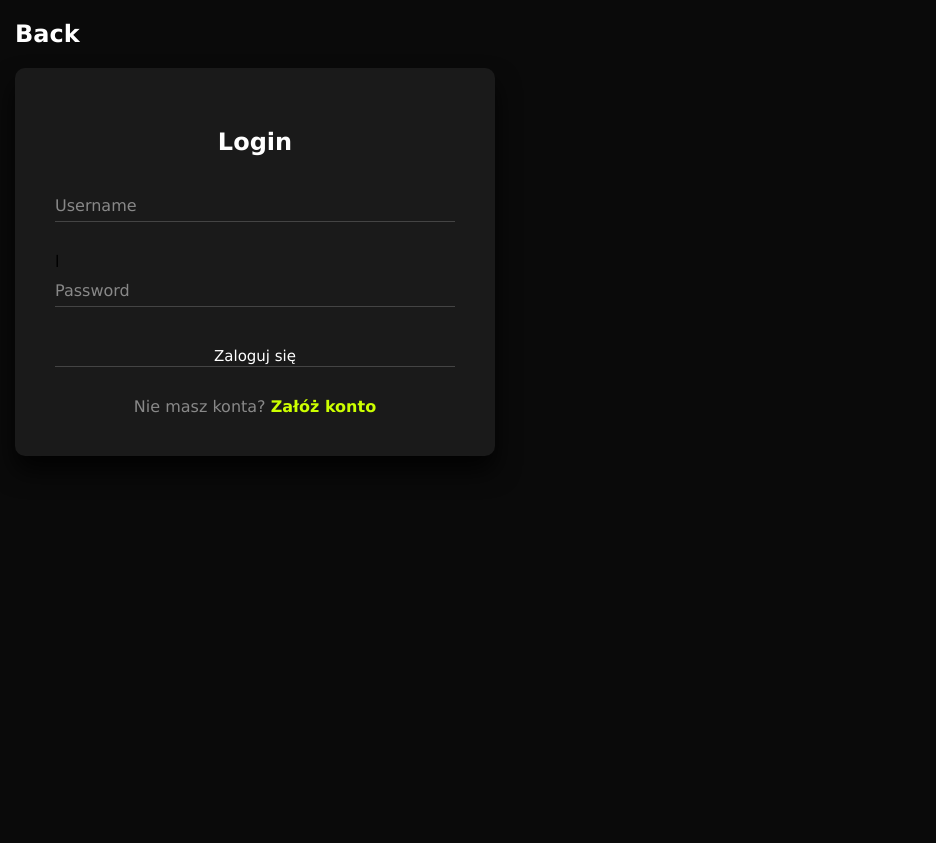
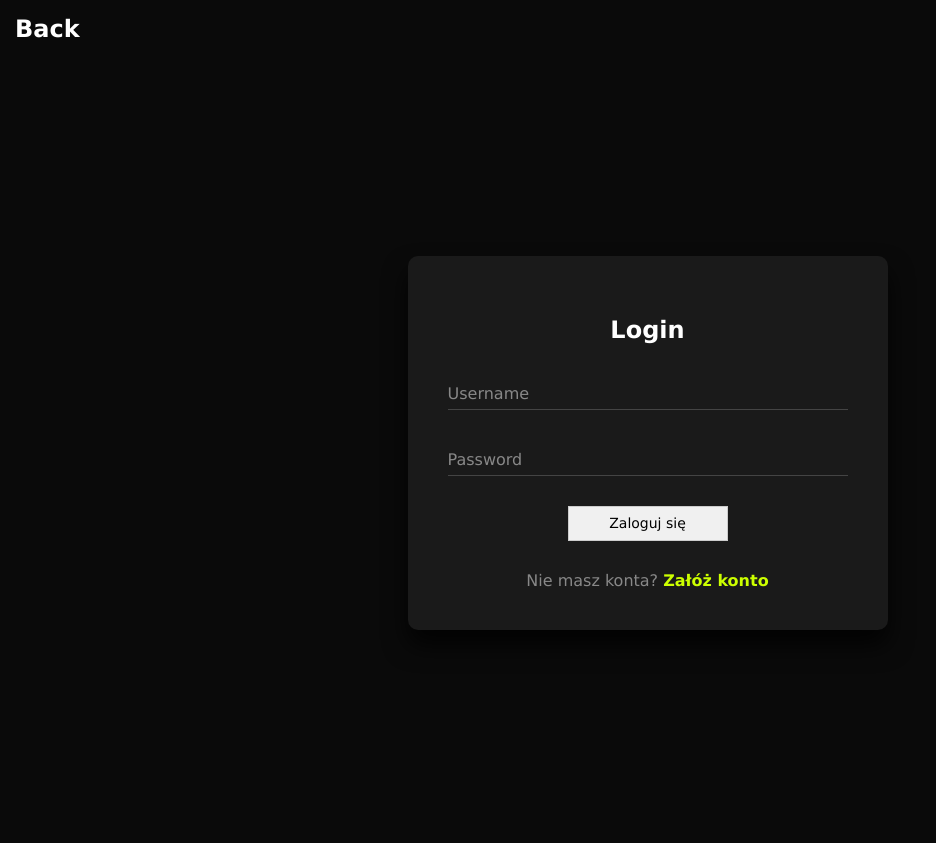
Before and after one commit to hgxxqua/php-store-ostrava, a PHP site: page /login.php in a window 1280 px wide. Shown: the whole page, without its empty margins (0-936 px from the left). Before the commit the page ends 456 px from the top, so only its background shows below. Run offline with PHP 8.4, Linux system fonts and the light colour scheme.

Commit message:
fix
login fix + registracja rabotaet na ura

```diff
--- a/login.php
+++ b/login.php
@@ -1,7 +1,11 @@
 <?php
 session_start();
 require_once("functions.php");
-if(isset($_POST["Login"])){
+
+// Проверяем, пришла ли форма методом POST
+if ($_SERVER["REQUEST_METHOD"] == "POST" && isset($_POST["Login"])) {
+    // Вызываем твою функцию из functions.php
+    // Убедись, что в HTML name="Login" и name="Haslo"
     login($_POST["Login"], $_POST["Haslo"]);
 }
 ?>
@@ -10,26 +14,21 @@ if(isset($_POST["Login"])){
 <head>
     <meta charset="UTF-8">
     <title>Login</title>
-
     <style>
-
-
         body {
             margin: 0;
-    background: #0a0a0a; /* Очень темный фон как на сайте */
+            background: #0a0a0a;
             font-family: Verdana;
             overflow: hidden;
-    margin-top: 15px;
-    margin-left: 15px;
+            padding-top: 15px;
+            padding-left: 15px;
         }
 
-
         .glowa {
-    height:100vh;
+            height: 100vh;
             display: flex;
             justify-content: center;
             align-items: center;
-    overflow-y: hidden;
         }
 
         .login-box {
@@ -46,13 +45,12 @@ if(isset($_POST["Login"])){
             margin-bottom: 30px;
         }
 
-.user-box { position: relative; }
+        .user-box { position: relative; margin-bottom: 30px; }
 
         .user-box input {
             width: 100%;
             padding: 10px 0;
             color: #fff;
-    margin-bottom: 30px;
             border: none;
             border-bottom: 1px solid #444;
             background: transparent;
@@ -68,14 +66,12 @@ if(isset($_POST["Login"])){
             transition: .5s;
         }
 
-
         .user-box input:focus ~ label,
         .user-box input:valid ~ label {
             top: -17px;
             font-size: 15px;
             color: #ccff00;
         }
-
 
         .user-box input:focus {
             border-bottom: 1px solid #ccff00;
@@ -84,6 +80,7 @@ if(isset($_POST["Login"])){
         .rejestracja {
             text-align: center;
             color: #888;
+            margin-top: 20px;
         }
 
         a {
@@ -96,60 +93,72 @@ a:hover {
             color: #fff;
         }
 
-.blok-dla-knopki
-{
-    width:100%;
-    display:flex;
-    justify-content:center;
-    text-align:center;
+        .blok-dla-knopki {
+            width: 100%;
+            display: flex;
+            justify-content: center;
+            margin-top: 10px;
         }
 
-
-.knopka-dla-rega{
-
-    margin-bottom:30px;
-    text-align:center;
-    height:30px;
-    width:150px;
-    font-family:Verdana;
-    font-size:15px;
-    cursor:pointer;
+        .knopka-dla-rega {
+            background: #f0f0f0;
+            border: 1px solid #ccc;
+            margin-bottom: 10px;
+            text-align: center;
+            height: 35px;
+            width: 160px;
+            font-family: Verdana;
+            font-size: 14px;
+            cursor: pointer;
+            transition: 0.3s;
         }
 
+        .knopka-dla-rega:hover {
+            background: #ccff00;
+            border-color: #ccff00;
+        }
 
-
-
+        .error-msg {
+            color: #ff4444;
+            text-align: center;
+            margin-bottom: 20px;
+        }
     </style>
 </head>
 <body>
 
-    <a href="index.php"><h2 style="color:white">Back</h2></a>
+    <a href="index.php"><h2 style="color:white; margin:0;">Back</h2></a>
 
-    <div class="g method="POST" action="login.php"lowa">
+    <div class="glowa">
         <div class="login-box">
             <h2>Login</h2>
-            <form>
+
+            <?php if(isset($_SESSION["error"])): ?>
+                <div class="error-msg"><?= $_SESSION["error"] ?></div>
+                <?php unset($_SESSION["error"]); ?>
+            <?php endif; ?>
+
+            <form method="POST" action="login.php">
                 <div class="user-box">
                     <input type="text" name="Login" required="">
-                    <label>Username</label>l
+                    <label>Username</label>
                 </div>
+
                 <div class="user-box">
-                    <input type="password" name="Hasło" required="">
+                    <input type="password" name="Haslo" required="">
                     <label>Password</label>
-
-
+                </div>
 
                 <div class="blok-dla-knopki">
-    <input type="submit" class="knopka-dla-rega" value="Zaloguj się"></input>
+                    <input type="submit" class="knopka-dla-rega" value="Zaloguj się"/>
                 </div>
 
                 <div class="rejestracja">
-
                     Nie masz konta? <a href="register.php">Załóż konto</a>
-                       </div>
                 </div>
             </form>
         </div>
     </div>
+
 </body>
 </html>
--- a/register.php
+++ b/register.php
@@ -156,7 +156,7 @@ a:hover {
 </div>
 
 <div class="blok-dla-knopki">
-    <input type="submit" class="knopka-dla-rega"  value="Rejestruj się" required=""></input>
+    <input type="submit" class="knopka-dla-rega"  value="Rejestruj się"></input>
     </div>
 
                   <div class="rejestracja">
```
Lines whose indentation alone changed are shown as unchanged.
